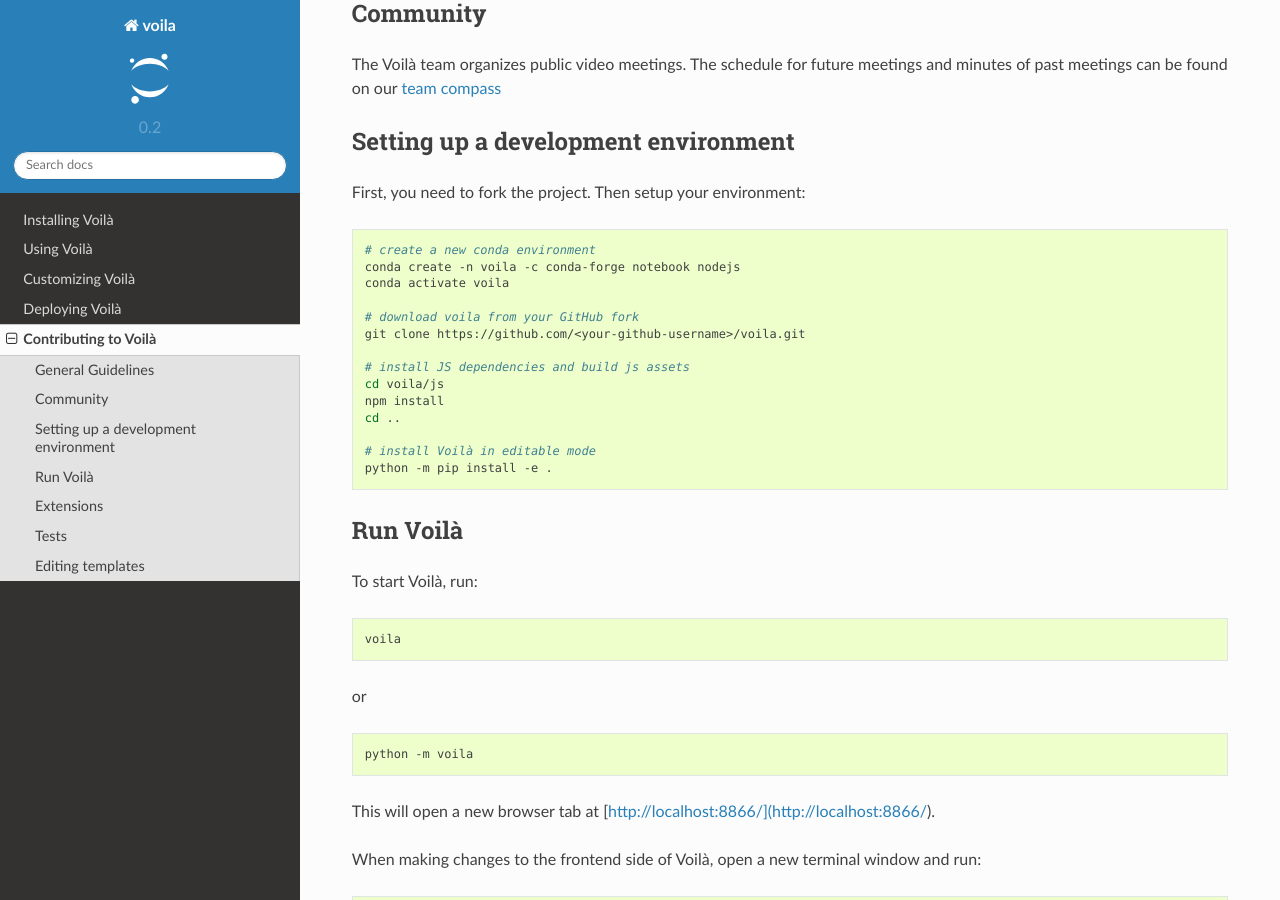
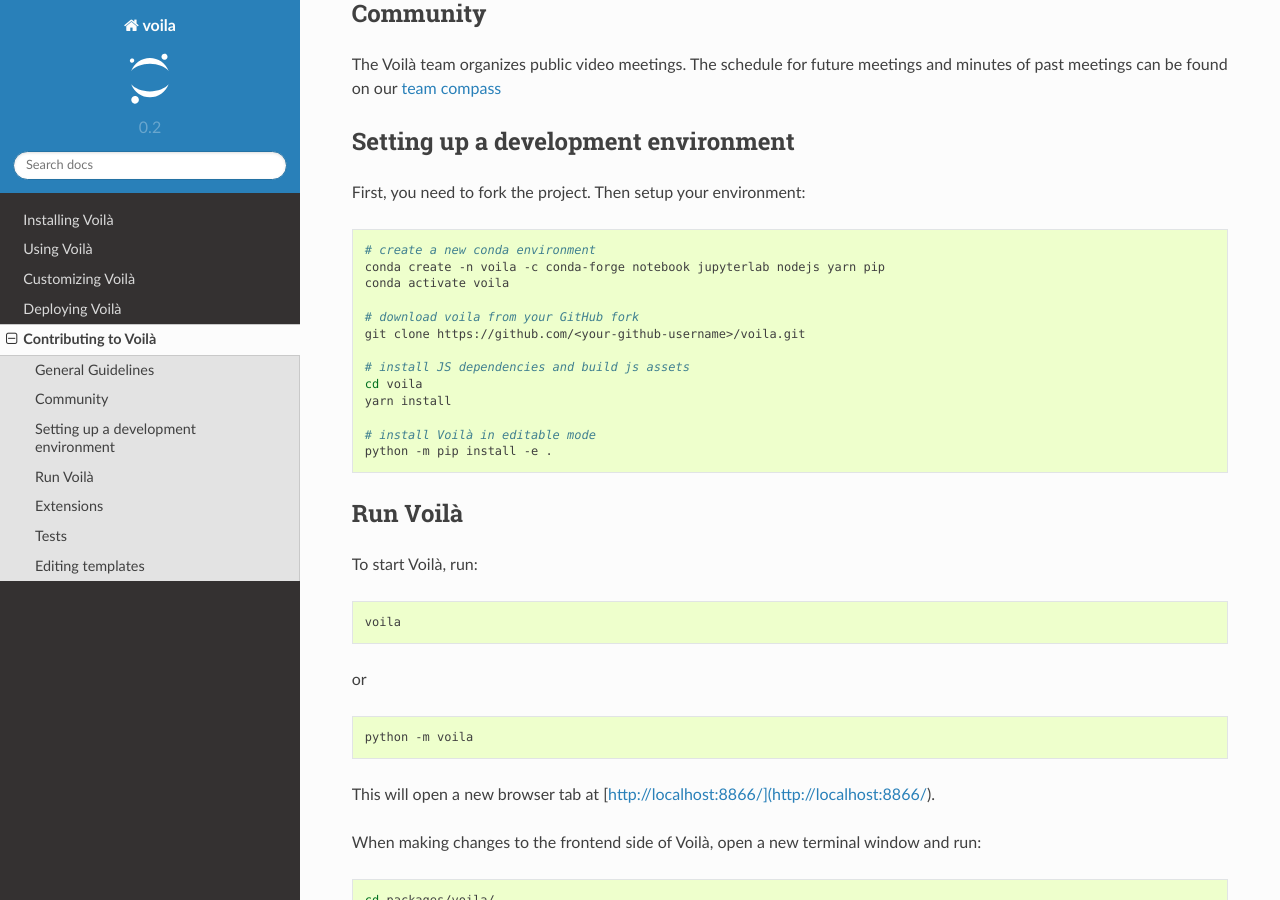
Before and after one commit to voila-dashboards/voila, a Sphinx documentation site: the page built from docs/source/contribute.rst, in a window 1280 px wide and 900 px high, scrolled down 315 px. Built offline with Sphinx 7.4.7 and the Read the Docs theme 2.0.0, drawn with Linux system fonts in a browser that asks for light colours.

Commit message:
Backport PR #1012: Fix installation instructions

```diff
--- a/docs/source/contribute.rst
+++ b/docs/source/contribute.rst
@@ -31,16 +31,15 @@ First, you need to fork the project. Then setup your environment:
 .. code-block:: bash
 
    # create a new conda environment
-   conda create -n voila -c conda-forge notebook nodejs
+   conda create -n voila -c conda-forge notebook jupyterlab nodejs yarn pip
    conda activate voila
 
    # download voila from your GitHub fork
    git clone https://github.com/<your-github-username>/voila.git
 
    # install JS dependencies and build js assets
-   cd voila/js
-   npm install
-   cd ..
+   cd voila
+   yarn install
 
    # install Voilà in editable mode
    python -m pip install -e .
```
